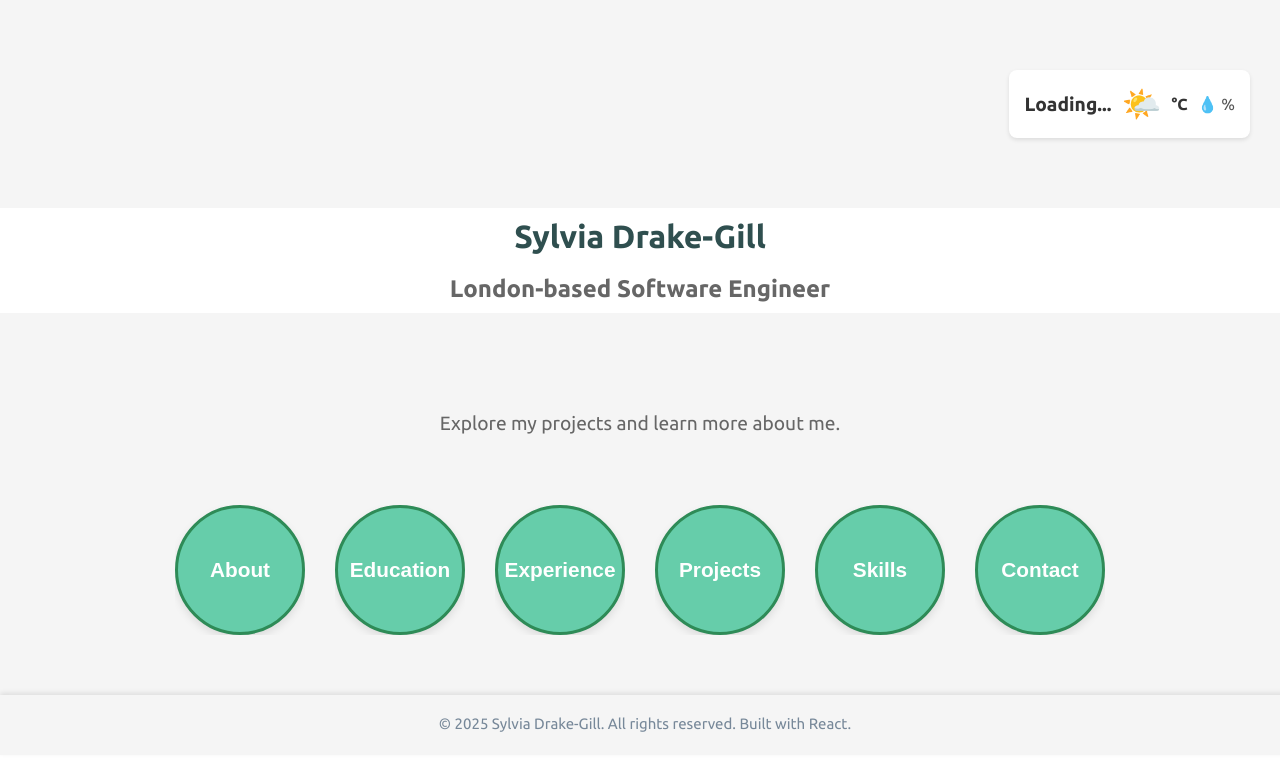
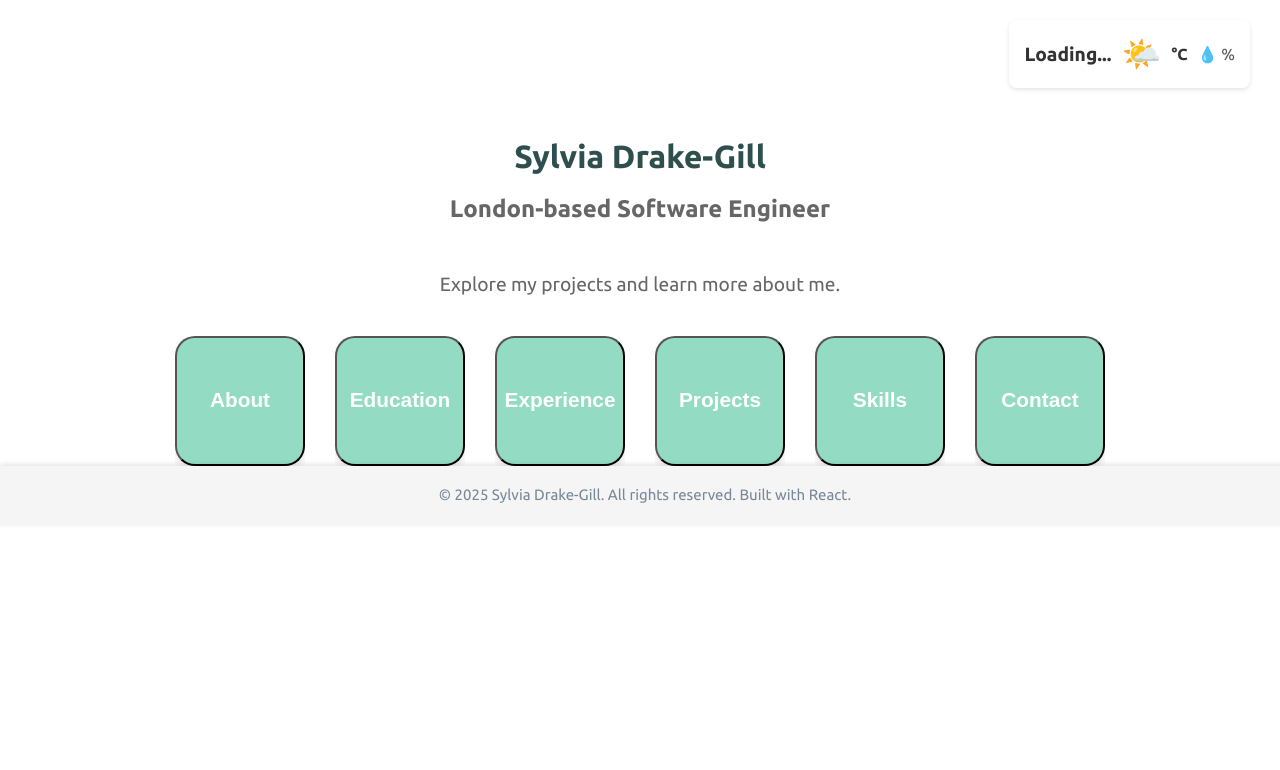
Before and after one commit to sdg877/react_portfolio, a React (Create React App) app: page / in a window 1280 px wide. Shown: the top 770 px of the page. Built offline with nearby package versions, Linux system fonts and the light colour scheme; no server answers.

Commit message:
Update to page styling

```diff
--- a/src/Styles/Home.css
+++ b/src/Styles/Home.css
@@ -1,12 +1,22 @@
-.home-page {
+/* .home-page {
   display: flex;
   flex-direction: column;
   align-items: center;
-  padding: 60px 20px;
-  background-color: #f5f5f5;
+  padding: 20px;
   color: #2E8B57;
   text-align: center;
   overflow: hidden;
+} */
+
+.home-container {
+  display: flex;
+  flex-direction: column;
+  height: auto;
+}
+
+.home-content {
+  flex: 1;
+  padding: 20px;
 }
 
 .home-title {
@@ -19,6 +29,7 @@
   font-size: 1.2rem;
   margin-bottom: 40px;
   color: #666;
+  text-align: center;
 }
 
 .home-nav {
@@ -40,19 +51,17 @@
   height: 130px;
   font-size: 1.3rem;
   padding: 10px;
-  border: 3px solid #2E8B57;
   color: white;
   font-weight: bold;
-  border-radius: 50%;
+  border-radius: 20px; /* For softer, rounded edges */
   cursor: pointer;
-  transition: background-color 0.3s, color 0.3s, border-color 0.3s,
-    box-shadow 0.3s;
-  background-color: #66CDAA;
+  transition: background-color 0.3s, color 0.3s, box-shadow 0.3s;
+  background-color: rgba(102, 205, 170, 0.7); /* Semi-transparent background */
   display: flex;
   align-items: center;
   justify-content: center;
   text-align: center;
-  box-shadow: 0px 4px 8px rgba(0, 0, 0, 0.1);
+  box-shadow: 0px 4px 8px rgba(0, 0, 0, 0.1); /* Soft shadow to blend edges */
   text-decoration: none;
   line-height: 1.2;
   aspect-ratio: 1 / 1;
@@ -60,10 +69,14 @@
 }
 
 .home-nav-button:hover {
-  background-color: #3CB371;
+  background-color: rgba(60, 179, 113, 0.7); /* Semi-transparent hover effect */
   color: white;
-  border-color: #2E8B57;
-  border-radius: 50%;
+  box-shadow: 0px 4px 12px rgba(0, 0, 0, 0.2); /* Slightly more pronounced shadow on hover */
+  border-radius: 20px; /* Keep the same rounded corners on hover */
+}
+
+.home-nav-button:focus {
+  outline: none; /* Optional: removes default focus outline */
 }
 
 .home-button-wrapper a {
```
